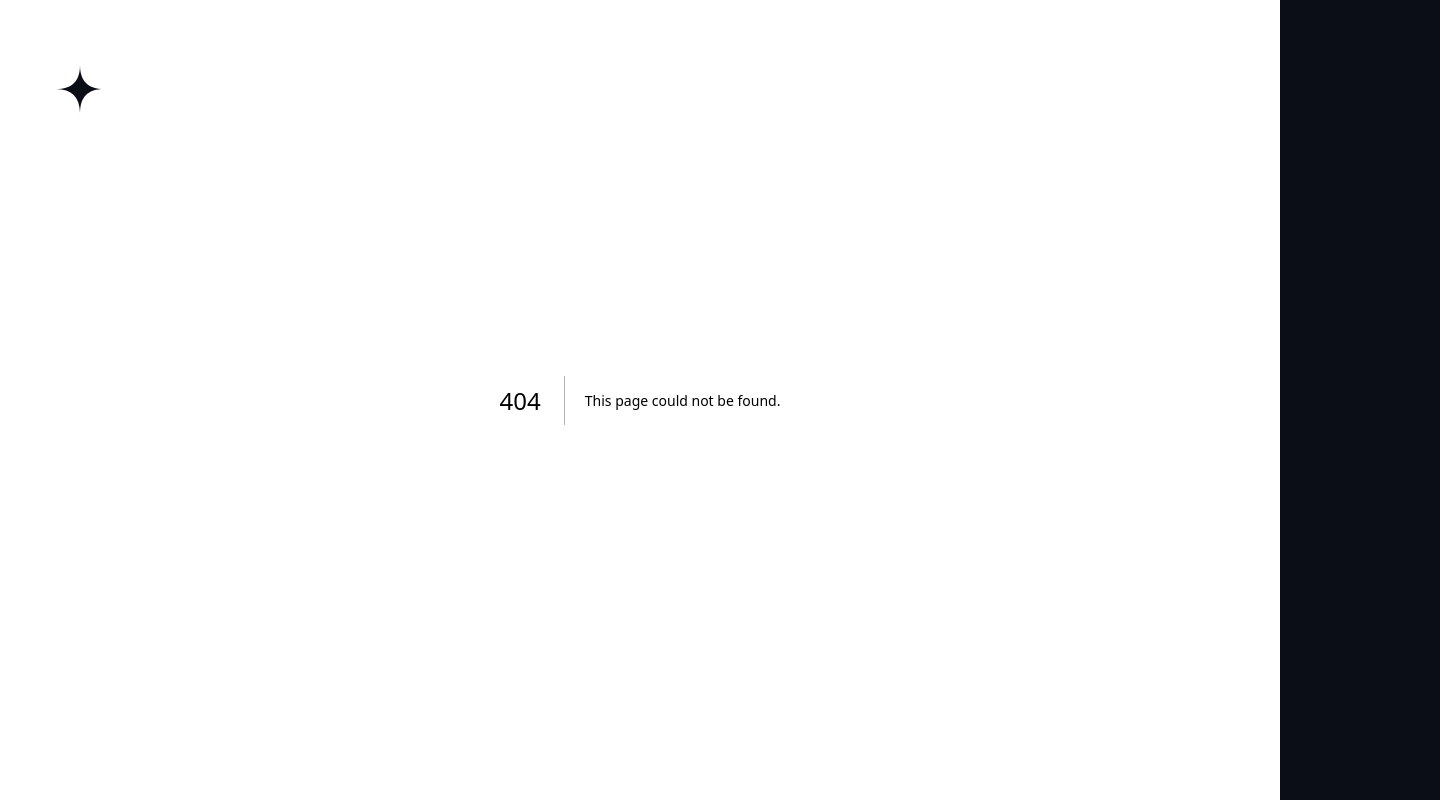
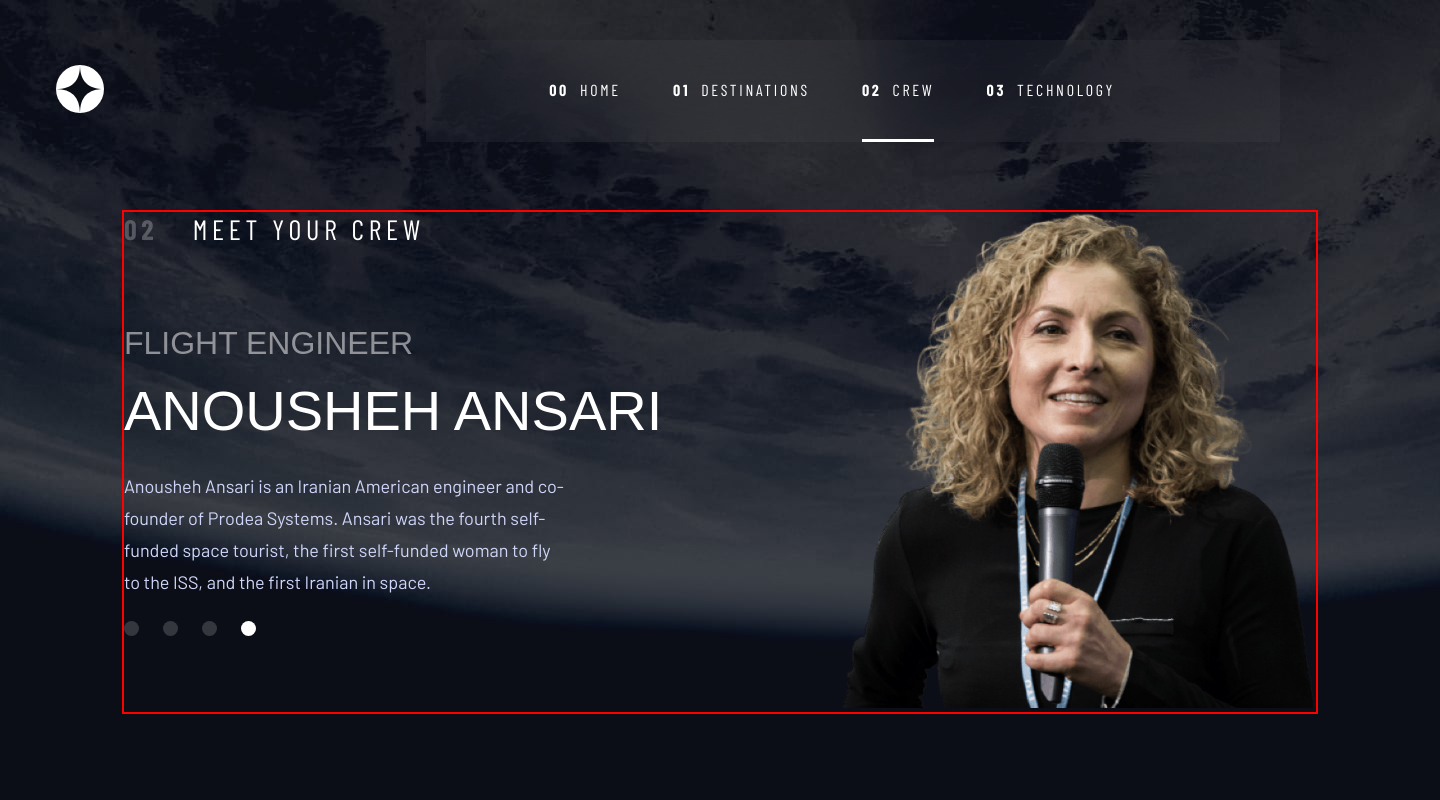
Before and after one commit to H-Bo214/space-travel, a Next.js app: page /crew/flight-engineer in a window 1280 px wide. Before the commit this address had no page. Shown: the whole page, 1440 px wide, since content can reach past the window. Built offline with nearby package versions, Linux system fonts and the light colour scheme; a web font is replaced by a local one.

Commit message:
Add flight-engineer file route path and render CrewMember content

```diff
--- /dev/null
+++ b/app/crew/flight-engineer/page.js
@@ -0,0 +1,16 @@
+import { getDestinations, getCrew } from '../../apiCalls.js';
+import CrewMember from '../../CrewMember/page.js';
+
+export default async function Pilot() {
+  const crew = await getCrew();
+  console.log('crew', crew);
+  const { name, images, role, bio } = crew.find(
+    (member) => member.role === 'Flight Engineer'
+  );
+  console.log('role: ', role)
+  return (
+    <>
+      <CrewMember name={name} role={role} bio={bio} images={images} />
+    </>
+  );
+}
```
Also changed, not shown: app/crew/flight-engineer/error.js (added, +13 -0 lines), app/crew/flight-engineer/loading.js (added, +9 -0 lines).
